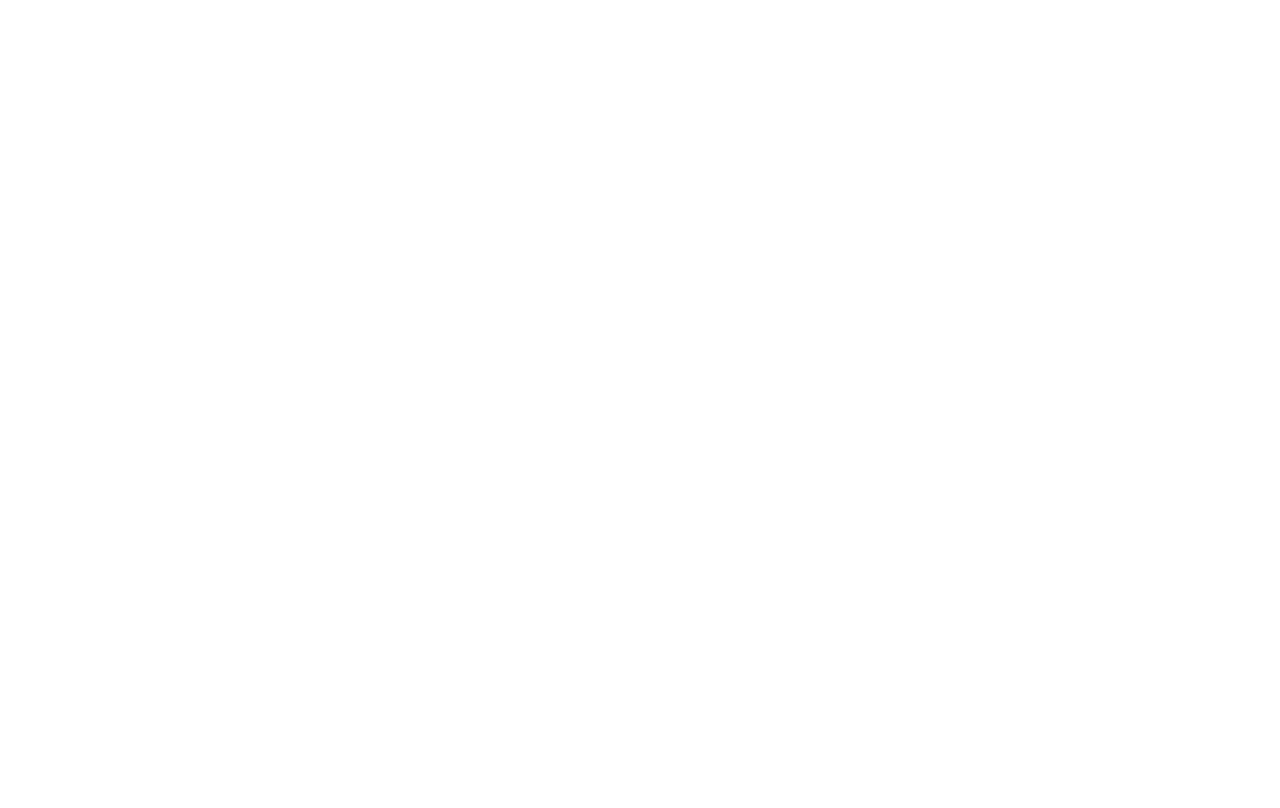
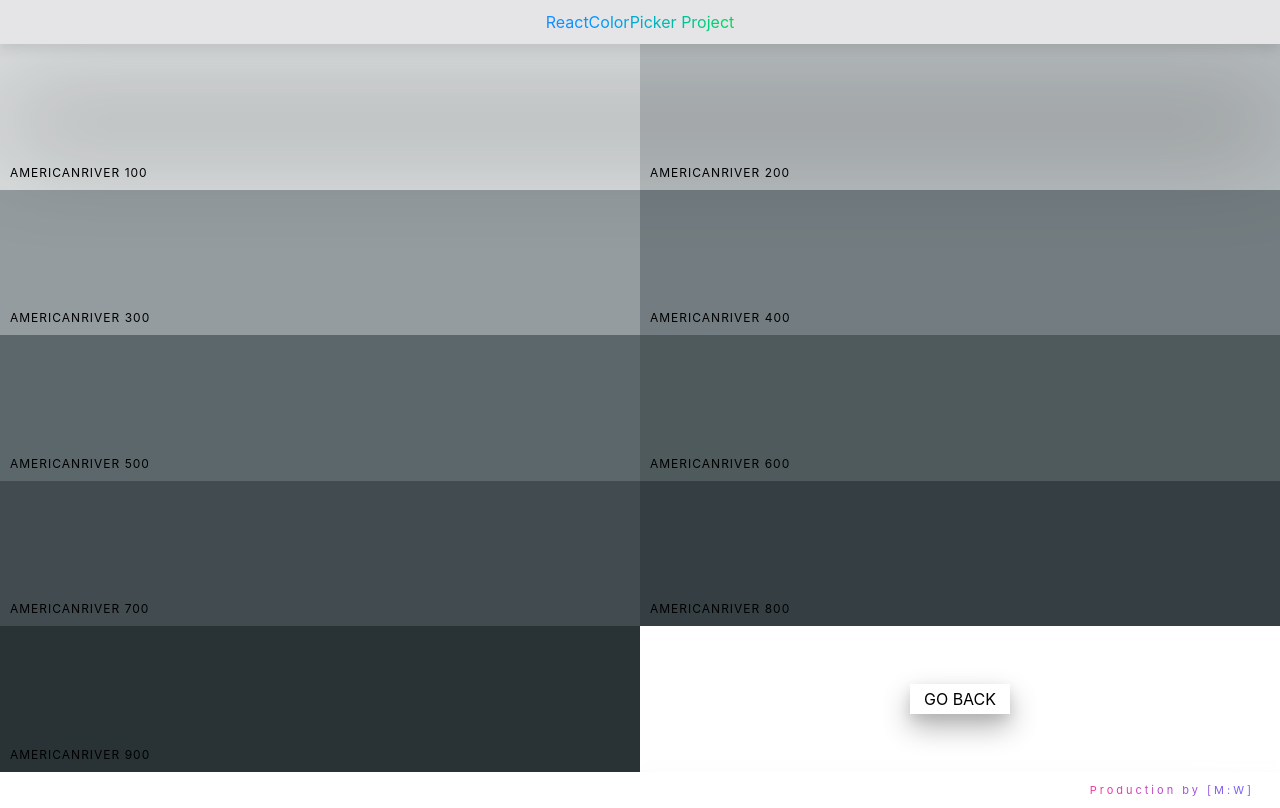
Before and after one commit to xAirx/ColorPaletteProject, a React app in the folder colorpaletteproject/: page /palette/flat-ui-colors-american/americanriver in a window 1280 px wide. Built offline with nearby package versions, Linux system fonts and the light colour scheme.

Commit message:
code from codesandbox merged into this codebase along with comments, project is now considered finished

```diff
--- a/colorpaletteproject/src/App.js
+++ b/colorpaletteproject/src/App.js
@@ -1,7 +1,7 @@
 /* eslint-disable import/no-named-as-default */
 /* eslint-disable class-methods-use-this */
 import React, { Component } from 'react';
-import { Route, Switch, Link } from 'react-router-dom';
+import { Route, Switch } from 'react-router-dom';
 import Palette from './Palette';
 import seedColors from './seedColors';
 import { generatePalette } from './colorHelpers';
@@ -20,7 +20,6 @@
     return (
       <Switch>
         <Route exact path="/" render={() => <PaletteList palettes={seedColors} />} />
-        <Route exact path="/singlepalette/" render={() => <SingleColorPalette />} />
         <Route
           exact
           path="/palette/:id"
@@ -28,6 +27,18 @@
           then we pass that into generatePalette which then maps the id within our new palette object, in
           colorHelpers.js and then returns the correct palette to the component as the palette prop */
           render={routeProps => <Palette palette={generatePalette(this.findPalette(routeProps.match.params.id))} />}
+        />
+        <Route
+          exact
+          path="/palette/:paletteId/:colorId"
+          /* THe singleColorPalette route is similar to the palette route, we are matching on differnet parameters
+          /* //also passing in a colorId, the colorId, and Palette id are used as part of the route definition to grab the correct palette. */
+          render={routeProps => (
+            <SingleColorPalette
+              colorId={routeProps.match.params.colorId}
+              palette={generatePalette(this.findPalette(routeProps.match.params.paletteId))}
+            />
+          )}
         />
       </Switch>
 
--- a/colorpaletteproject/src/ColorBox.js
+++ b/colorpaletteproject/src/ColorBox.js
@@ -1,10 +1,11 @@
-/* eslint-disable react/button-has-type */
+/* eslint-disable import/no-unresolved */
 /* eslint-disable react/destructuring-assignment */
 /* eslint-disable react/prop-types */
+/* eslint-disable react/button-has-type */
 import React, { Component } from 'react';
 import { CopyToClipboard } from 'react-copy-to-clipboard';
+import { Link } from 'react-router-dom';
 import './component.scss';
-import { Link } from 'react-router-dom';
 
 class ColorBox extends Component {
   constructor(props) {
@@ -13,6 +14,7 @@
     this.changeCopyState = this.changeCopyState.bind(this);
   }
 
+  // Here we change the state of the copying functionality, this is called as soon as we copy button is clicked, and onCopy is triggered
   changeCopyState() {
     this.setState({ copied: true }, () => {
       setTimeout(() => this.setState({ copied: false }), 1500);
@@ -20,28 +22,36 @@
   }
 
   render() {
-    const { name, background, id } = this.props;
-    console.log('PROPS FROM COLORBOX.JS', this.props.id);
+    const { name, background, moreUrl, showLink } = this.props;
     const { copied } = this.state;
     return (
       <CopyToClipboard text={background} onCopy={this.changeCopyState}>
         <div style={{ background }} className="ColorBox">
-          {/* Set show if copied in state is true */}
+          {/* /// Conditional evaluation wether to show the copied overlay, based on if the state of copied in state is true.
+          /// here we add a class of show if its true, same for copy-msg. */}
           <div style={{ background }} className={`copy-overlay ${copied && 'show'}`} />
-          {/* Set show if copied in state is true */}
           <div className={`copy-msg ${copied && 'show'}`}>
             <h1>copied!</h1>
             <p>{this.props.background}</p>
           </div>
+
           <div className="copy-container">
             <div className="box-content">
-              <div>{name}</div>
+              <span>{name}</span>
             </div>
             <button className="copy-button">Copy</button>
           </div>
-          <Link to="/singlepallete/">
-            <button className="see-more">More</button>
-          </Link>
+          {/*   // Here we are evaluating on a prop which is passed down from our singlecolorpalette,
+          // We need to contro l whihc button is shown in the colorboxes, we use colorboxes to generate
+          // the singlecolorboxes and the standard palette colorboxes.
+          // showlink is evaluatted and will not show more in the singleColorPalette component instead
+          // the back button is shown. */}
+          {showLink && (
+            // The more url passed from palette.js is used here as a quick way to set a route through props.
+            <Link to={moreUrl} onClick={e => e.stopPropagation()}>
+              <span className="see-more">More</span>
+            </Link>
+          )}
         </div>
       </CopyToClipboard>
     );
--- a/colorpaletteproject/src/Navbar.js
+++ b/colorpaletteproject/src/Navbar.js
@@ -15,53 +15,64 @@
 import CloseIcon from '@material-ui/icons/Close';
 import { Link } from 'react-router-dom';
 
-export class Navbar extends Component {
+class Navbar extends Component {
   constructor(props) {
     super(props);
     this.state = { format: 'hex', open: false };
     this.handleFormatChange = this.handleFormatChange.bind(this);
-    this.handleClose = this.handleClose.bind(this);
+    this.closeSnackbar = this.closeSnackbar.bind(this);
   }
 
-  handleClose = () => {
-    this.setState({ open: false });
-  };
-
+  // / Here we handle the formatchange within the navbarcomponent,
+  // / Based on what is set in the select component below, we wset the state as event target value, the open state also plays in with the snackbar showing or not.
   handleFormatChange(e) {
     this.setState({ format: e.target.value, open: true });
     this.props.handleChange(e.target.value);
   }
 
+  closeSnackbar() {
+    this.setState({ open: false });
+  }
+
   render() {
-    const { level, changeLevel } = this.props;
+    const { level, changeLevel, showingAllColors, showingFrontpage, showingPalette } = this.props;
     const { format } = this.state;
 
     return (
       <header className="Navbar">
-        <div className="logo ">
-          <Link exact to="/">
-            <a className="rainbow rainbow_text_animated" href="#">
-              ColorPaletteProject
-            </a>
-          </Link>
+        <div className="logo">
+          <Link to="/">ReactColorPicker Project</Link>
         </div>
-
+        {/*         // Logic to show differnet pieces of the navbar based on which component you are in,
+        props are passed as boolean values from the differnt components in question */}
+        {showingAllColors && (
           <div className="slider-container">
-          <span>Level - {level} </span>
+            <span>Level: {level}</span>
             <div className="slider">
               <Slider defaultValue={level} min={100} max={900} step={100} onAfterChange={changeLevel} />
             </div>
           </div>
-        <div className="SelectContainer">
-          {/* This.handleChange references the components
-          constructor context the handlechange in this component
-          specifically */}
+        )}
+        {showingFrontpage && (
+          <div className="select-container">
             <Select value={format} onChange={this.handleFormatChange}>
-            <MenuItem value="hex">HEX - #ffff</MenuItem>
-            <MenuItem value="rgba">RGBA -RGBA(255.255.255.0)</MenuItem>
-            <MenuItem value="rgb">RGB - RGB(255.255.255.0)</MenuItem>
+              <MenuItem value="hex">HEX - #ffffff</MenuItem>
+              <MenuItem value="rgb">RGB - rgb(255,255,255)</MenuItem>
+              <MenuItem value="rgba">RGBA - rgba(255,255,255, 1.0)</MenuItem>
             </Select>
           </div>
+        )}
+        {showingPalette && (
+          <div className="select-container">
+            <Select value={format} onChange={this.handleFormatChange}>
+              <MenuItem value="hex">HEX - #ffffff</MenuItem>
+              <MenuItem value="rgb">RGB - rgb(255,255,255)</MenuItem>
+              <MenuItem value="rgba">RGBA - rgba(255,255,255, 1.0)</MenuItem>
+            </Select>
+          </div>
+        )}
+        {/*           // Snackbar component
+         */}
         <Snackbar
           anchorOrigin={{ vertical: 'bottom', horizontal: 'left' }}
           open={this.state.open}
@@ -70,9 +81,9 @@
           ContentProps={{
             'aria-describedby': 'message-id',
           }}
-          onClose={this.handleClose}
+          onClose={this.closeSnackbar}
           action={[
-            <IconButton onClick={this.handleClose} color="inherit" key="close" aria-label="close">
+            <IconButton onClick={this.closeSnackbar} color="inherit" key="close" aria-label="close">
               <CloseIcon />
             </IconButton>,
           ]}
@@ -81,5 +92,4 @@
     );
   }
 }
-
 export default Navbar;
--- a/colorpaletteproject/src/Palette.js
+++ b/colorpaletteproject/src/Palette.js
@@ -1,72 +1,60 @@
-/* eslint-disable react/jsx-no-duplicate-props */
-/* eslint-disable react/no-unused-state */
-/* eslint-disable class-methods-use-this */
-/* eslint-disable import/order */
+/* eslint-disable import/no-named-as-default */
 /* eslint-disable react/destructuring-assignment */
 /* eslint-disable react/prop-types */
-/* eslint-disable import/no-named-as-default */
-/* eslint-disable no-unused-expressions */
-/* eslint-disable array-callback-return */
 import React, { Component } from 'react';
 import ColorBox from './ColorBox';
 import Navbar from './Navbar';
 import Footer from './Footer';
 import './component.scss';
 
-export class Palette extends Component {
+class Palette extends Component {
   constructor(props) {
     super(props);
-
     this.state = { level: 500, format: 'hex' };
     this.changeLevel = this.changeLevel.bind(this);
     this.changeFormat = this.changeFormat.bind(this);
   }
 
-  changeLevel(newLevel) {
-    this.setState({ level: newLevel });
+  // / Here we are defining functions to change level of the color (color intensity), this method is passed
+  // To the navbar component which handles setting the level of the colors.
+  changeLevel(level) {
+    this.setState({ level });
   }
 
+  // / Here we are defining functions to change format of the color (color format), this method is passed
+  // To the navbar component which handles setting the format of the colors.
   changeFormat(val) {
-    /*  alert(val); */
-    this.setState({ format: val }, () => {
-      console.log('Successfully set state', this.state.format);
-    });
+    this.setState({ format: val });
   }
 
   render() {
-    console.log(this.state.level);
-    /*  const { colors } = this.props; */
-
-    /* const colorBoxes = this.props.colors.map(color => {
-             <ColorBox background={color.color} name={color.name}/>
-    }) */
-
-    // The new palette passed from app.js, from colorHelpers.js
-    // Has color values, from 50-900, picking one will display
-    // Corresponding colors.
-
-    const { colors } = this.props.palette;
+    const { colors, paletteName, emoji, id } = this.props.palette;
     const { level, format } = this.state;
 
-    const colorBoxes = colors[level].map(function(color) {
-      return <ColorBox background={color[format]} name={color.name} id={color.id} />;
-    });
-
+    // level is passed in here from state, and format too, used to render our color box by passing the values down as props
+    // The moreURL, is made to create an easy route through props.
+    const colorBoxes = colors[level].map(color => (
+      <ColorBox
+        background={color[format]}
+        name={color.name}
+        key={color.id}
+        moreUrl={`/palette/${id}/${color.id}`}
+        showLink
+      />
+    ));
     return (
       <div className="Palette">
-        {/* ///////// The slider component from the rc-slider library, takes a min max, defaultvalue
-        // along with calling a function afterchange, step is added in to ensure that we step in 100's else our application
-        // wont work. */}
-
-        <Navbar handleChange={this.changeFormat} level={level} changeLevel={this.changeLevel} />
-        <div className="Palette-colors">
-          {/* colorBoxes */}
-          {colorBoxes}
-        </div>
+        <Navbar
+          level={level}
+          changeLevel={this.changeLevel}
+          handleChange={this.changeFormat}
+          showingAllColors
+          showingPalette
+        />
+        <div className="Palette-colors">{colorBoxes}</div>
         <Footer />
       </div>
     );
   }
 }
-
 export default Palette;
--- a/colorpaletteproject/src/component.scss
+++ b/colorpaletteproject/src/component.scss
@@ -69,6 +69,11 @@
   position: relative;
   cursor: pointer;
   margin-bottom: -3.5px;
+  -webkit-animation: fadein 2s; /* Safari, Chrome and Opera > 12.1 */
+  -moz-animation: fadein 2s; /* Firefox < 16 */
+  -ms-animation: fadein 2s; /* Internet Explorer */
+  -o-animation: fadein 2s; /* Opera < 12.1 */
+  animation: fadein 2s;
 }
 
 .copy-button {
@@ -88,8 +93,12 @@
   color: white;
   text-transform: uppercase;
   border: none;
+  text-decoration: none;
+  box-shadow: 0 13px 28px rgba(0, 0, 0, 0.3), 0 5px 12px rgba(0, 0, 0, 0.1);
+}
+
+.copy-button {
   opacity: 0;
-  box-shadow: 0 13px 28px rgba(0, 0, 0, 0.3), 0 5px 12px rgba(0, 0, 0, 0.1);
 }
 
 .ColorBox:hover .copy-button {
@@ -123,6 +132,53 @@
   line-height: 30px;
   text-transform: uppercase;
   flex-wrap: wrap;
+}
+
+.back-button {
+  width: 100px;
+  height: 30px;
+  position: absolute;
+  display: inline-block;
+  top: 50%;
+  left: 50%;
+  margin-left: -50px;
+  margin-top: -15px;
+  text-align: center;
+  outline: none;
+  background: rgba(255, 255, 255, 0.3);
+  font-size: 1rem;
+  line-height: 30px;
+  color: black;
+  text-transform: uppercase;
+  border: none;
+  text-decoration: none;
+  box-shadow: 0 13px 28px rgba(0, 0, 0, 0.3), 0 5px 12px rgba(0, 0, 0, 0.1);
+}
+
+.ColorBox.go-back {
+  position: absolute;
+  left: 0;
+  right: 0;
+  top: 0;
+  bottom: 0;
+  box-shadow: inset 0 0 0 3000px rgba(255, 255, 255, 0.3);
+
+  background: linear-gradient(
+    to right,
+    #6666ff,
+    #0099ff,
+    #00ff00,
+    #ff3399,
+    #6666ff
+  );
+  -webkit-background-clip: text;
+  background-clip: text;
+  color: transparent;
+  animation: rainbow_animation 6s ease-in-out infinite;
+  background-size: 400% 100%;
+  transition: 5s;
+  backdrop-filter: blur(5px);
+  position: relative;
 }
 
 /* /////////////// OVERLAY ANIMATIONS /////////// */
@@ -197,7 +253,7 @@
 }
 
 .Palette-colors {
-  height: 92vh;
+  height: 91vh;
 }
 
 ///////////// ///////////// Navbar  ///////////// ///////////// /////////////
@@ -323,7 +379,7 @@
   flex-wrap: wrap;
 }
 
-.logo:hover {
+.logo {
   background: linear-gradient(
     to right,
     #6666ff,
@@ -461,6 +517,50 @@
   height: 30px;
   width: 30px;
   background-color: rgb(244, 67, 54);
+  -webkit-animation: fadein 2s; /* Safari, Chrome and Opera > 12.1 */
+  -moz-animation: fadein 2s; /* Firefox < 16 */
+  -ms-animation: fadein 2s; /* Internet Explorer */
+  -o-animation: fadein 2s; /* Opera < 12.1 */
+  animation: fadein 2s;
+}
+
+@keyframes fadein {
+  from {
+    opacity: 0;
+  }
+  to {
+    opacity: 1;
+  }
+}
+
+/* Firefox < 16 */
+@-moz-keyframes fadein {
+  from {
+    opacity: 0;
+  }
+  to {
+    opacity: 1;
+  }
+}
+
+/* Safari, Chrome and Opera > 12.1 */
+@-webkit-keyframes fadein {
+  from {
+    opacity: 0;
+  }
+  to {
+    opacity: 1;
+  }
+}
+
+/* Internet Explorer */
+@-ms-keyframes fadein {
+  from {
+    opacity: 0;
+  }
+  to {
+    opacity: 1;
+  }
 }
 
 .MiniColorInnerWrapper {
@@ -501,14 +601,35 @@
   background-size: 400% 100%;
 }
 ////////////////// HOVER EFFECT ///////////
-/*
+
 .Minibox:hover {
-  border-top-left-radius: 10px;
-  border-bottom-left-radius: 10px;
+  border-radius: 10px;
   animation-name: example;
-  animation-duration: 0.25s;
+  animation-duration: 1s;
   border-left: 8px solid transparentt;
   box-shadow: 0 14px 28px rgba(0, 0, 0, 0.25), 0 10px 10px rgba(0, 0, 0, 0.22);
   padding: 10px;
 }
- */
+
+///////////// ///////////// SinglePaletteList ///////////// ///////////// /////////////
+///////////// ///////////// ///////////// ///////////// ///////////// /////////////
+
+/* .SinglePaletteListWrapper {
+  width: 100%;
+  height: 91vh;
+} */
+
+.SinglePalette-colors {
+  height: 91vh;
+  width: 100%;
+  margin-right: auto;
+  margin: 0 auto;
+  display: flex;
+  flex-direction: row;
+  flex-wrap: wrap;
+}
+
+.SinglePalette-colors > div {
+  width: 50%;
+  height: 20%;
+}
--- a/colorpaletteproject/src/singlecolorpalette.js
+++ b/colorpaletteproject/src/singlecolorpalette.js
@@ -1,45 +1,83 @@
+/* eslint-disable import/no-named-as-default */
+/* eslint-disable import/no-unresolved */
 /* eslint-disable react/destructuring-assignment */
 /* eslint-disable react/prop-types */
-/* eslint-disable import/no-named-as-default */
-/* eslint-disable no-unused-vars */
+/* eslint-disable no-restricted-syntax */
+/* eslint-disable guard-for-in */
+/* eslint-disable class-methods-use-this */
 import React, { Component } from 'react';
+import { Link } from 'react-router-dom';
 import Navbar from './Navbar';
 import Footer from './Footer';
+import ColorBox from './ColorBox';
 import './component.scss';
-import ColorBox from './ColorBox';
 
-export class singlecolorpalette extends Component {
+class SingleColorPalette extends Component {
   constructor(props) {
     super(props);
+    // passing the palette and the color to filter by into gatherShades below.
+    // We are both binding the function here and also passing arguments.
+    this._shades = this.gatherShades(this.props.palette, this.props.colorId);
+    this.state = { format: 'hex' };
+    this.changeFormat = this.changeFormat.bind(this);
+  }
 
-    this.state = { level: 500, format: 'hex' };
+  // This function is used to filter the colors and shades out for the singlecolorpalette.
+  gatherShades(palette, colorToFilterBy) {
+    // new Array
+    let shades = [];
+
+    // setting all colors from palette into variable
+    // Allcolors now contains all colors from the palette defined from route, (passed by props to this component)
+    // Includes all colorlevels etc.
+    const allColors = palette.colors;
+
+    console.log('this is allcolors', allColors);
+
+    for (const key in allColors) {
+      // We are filtering on the color key value of allColors, ( all colors in palette )
+      // the callback function is then returning the color.id where it matches the id passed in to the function.
+      // The id passed into the function is the id that is passed in the route as we click from Palette.js
+      // We are then concatinating our filtered value into the shades array.
+      console.log('KEY FOUND', allColors[key]);
+      // The key takes all colors within a level range forexample "300"
+      // all levels are looped over and then concatinated into the shades array.
+      // one by one.
+      // This gives us a full array of all the levels, and colors that we need.
+      shades = shades.concat(allColors[key].filter(color => color.id === colorToFilterBy));
+      console.log('ADDED TO  SHADES', shades);
+    }
+    return shades.slice(1);
+  }
+
+  changeFormat(val) {
+    this.setState({ format: val });
   }
 
   render() {
-    console.log(this.state.level);
-    console.log('THESE ARE OUR PROPS', this.props);
-
-    const { colors } = this.props.palette;
-    const { level, format } = this.state;
-
-    const colorBoxes = colors[level].map(function(color) {
-      return <ColorBox background={color[format]} name={color.id} id={color.id} />;
-    });
-
+    const { format } = this.state;
+    const { id } = this.props.palette;
+    const colorBoxes = this._shades.map(color => (
+      <ColorBox key={color.name} name={color.name} background={color[format]} showLink={false} />
+    ));
     return (
-      <div>
-        <div className="Palette">
-          {/* ///////// The slider component from the rc-slider library, takes a min max, defaultvalue
-        // along with calling a function afterchange, step is added in to ensure that we step in 100's else our application
-        // wont work. */}
-
-          <Navbar />
-          <div className="Palette-colors">{colorBoxes}</div>
-          <Footer />
+      <div className="SingleColorPalette Palette">
+        {/* // Here we pass down handlechange as we also need to change format of the colors in this component
+        The showingAllColors prop passed is a boolean to check wether or not we want to show the slider here.
+        instead of creating a new Navbar component specifically for this component we use conditional logic */}
+        <Navbar handleChange={this.changeFormat} showingAllColors={false} />
+        <div className="SinglePalette-colors">
+          {colorBoxes}
+          {/*  //// The go back colorbox */}
+          <div className="go-back ColorBox" style={{ backgroundColor: colorBoxes.name }}>
+            <Link to={`/palette/${id}`} className="back-button">
+              GO BACK
+            </Link>
+          </div>
         </div>
+        <Footer />
       </div>
     );
   }
 }
-
-export default singlecolorpalette;
+export default SingleColorPalette;
```
Also changed, not shown: colorpaletteproject/src/palettelist.js (+10 -4 lines), colorpaletteproject/src/palettelistNavbar.js (deleted, +0 -26 lines). Lines whose indentation alone changed are shown as unchanged.
